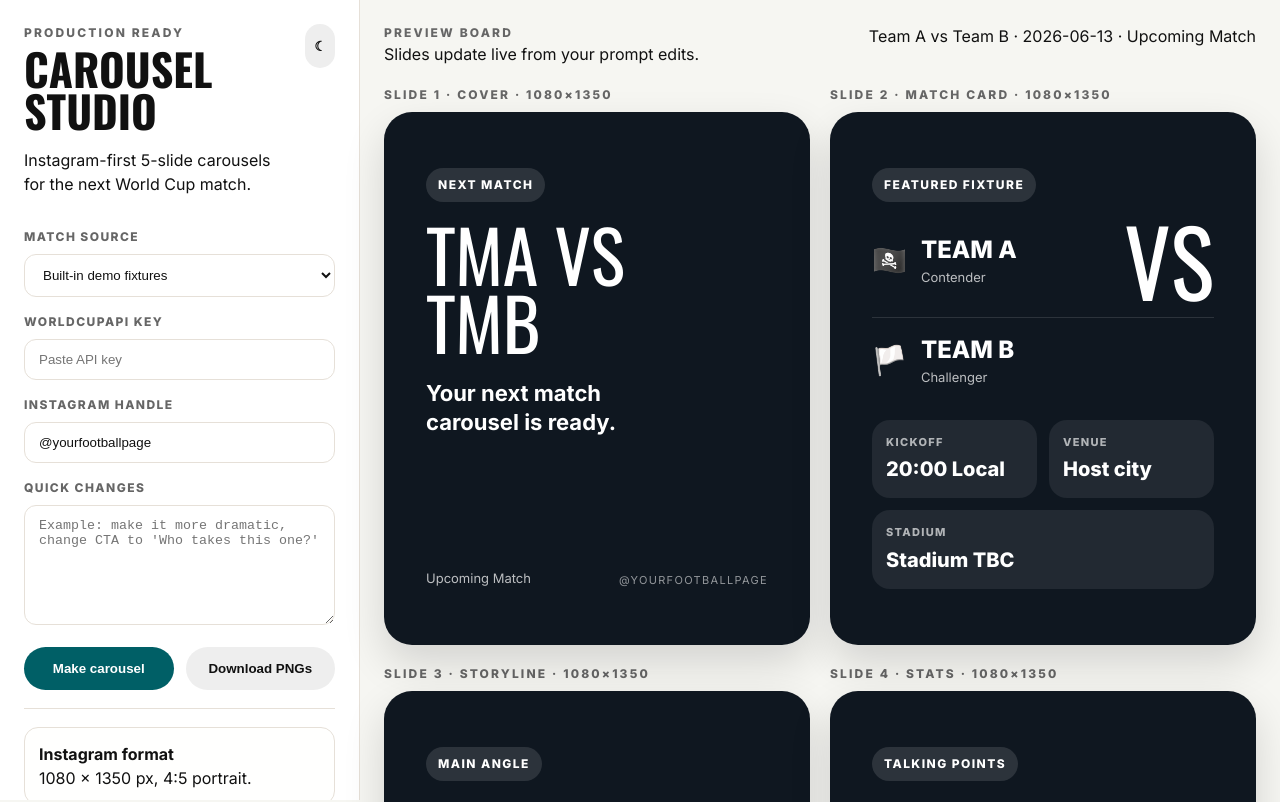
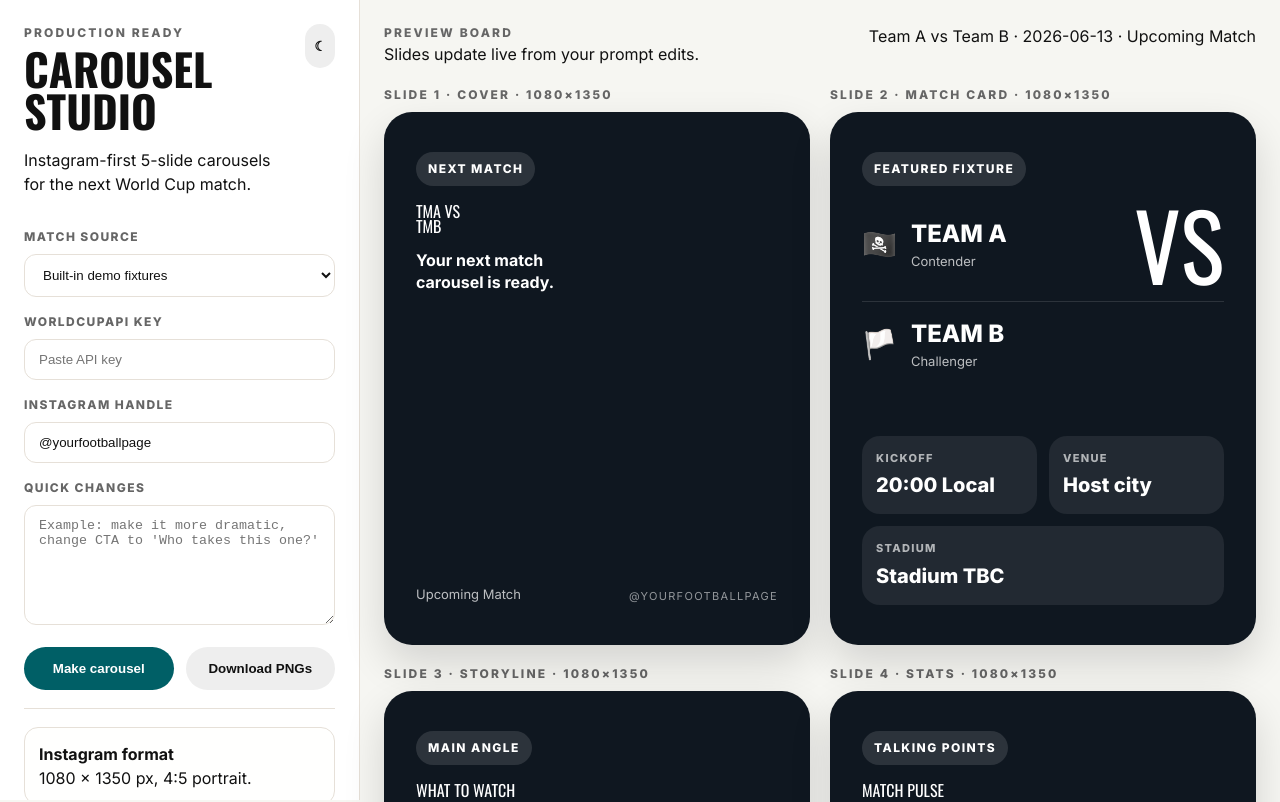
Before and after one commit to Dkshnt/fifa-carousel-studio, a website: page index.html in a window 1280 px wide. Shown: the top 802 px of the page. Drawn offline with nearby package versions, Linux system fonts and the light colour scheme.

Commit message:
Update styles.css

```diff
--- a/styles.css
+++ b/styles.css
@@ -27,13 +27,13 @@ h1{font-family:Oswald,sans-serif;text-transform:uppercase;font-size:44px;line-he
 .slides{display:grid;grid-template-columns:repeat(auto-fit,minmax(320px,1fr));gap:20px}
 .slide-wrap{display:grid;gap:8px}
 .ig-slide{aspect-ratio:4/5;border-radius:28px;overflow:hidden;background:var(--slide);color:#fff;box-shadow:0 18px 42px rgba(0,0,0,.14);position:relative}
-.slide-inner{position:absolute;inset:0;padding:56px 42px;display:flex;flex-direction:column;justify-content:space-between}
+.slide-inner{position:absolute;inset:0;padding:40px 32px;display:flex;flex-direction:column;justify-content:space-between}
 .tag{display:inline-flex;padding:8px 12px;border-radius:999px;background:rgba(255,255,255,.12);font-size:12px;font-weight:800;text-transform:uppercase;letter-spacing:.12em}
 .hero-title,.section-title,.big-score{font-family:Oswald,sans-serif;text-transform:uppercase;line-height:.95}
-.hero-title{font-size:72px;max-width:7ch}
-.section-title{font-size:56px}
+.hero-title{font-size:54px-60px;max-width:7ch}
+.section-title{font-size:42px–48px}
 .big-score{font-size:92px}
-.quote{font-size:22px;font-weight:700;line-height:1.35;max-width:14ch}
+.quote{font-size:18px–20px;font-weight:700;line-height:1.35;max-width:14ch}
 .mini{font-size:13px;color:rgba(255,255,255,.72)}
 .team{display:flex;justify-content:space-between;align-items:center;padding:14px 0;border-bottom:1px solid rgba(255,255,255,.12);gap:16px}
 .team:last-child{border-bottom:none}
```
